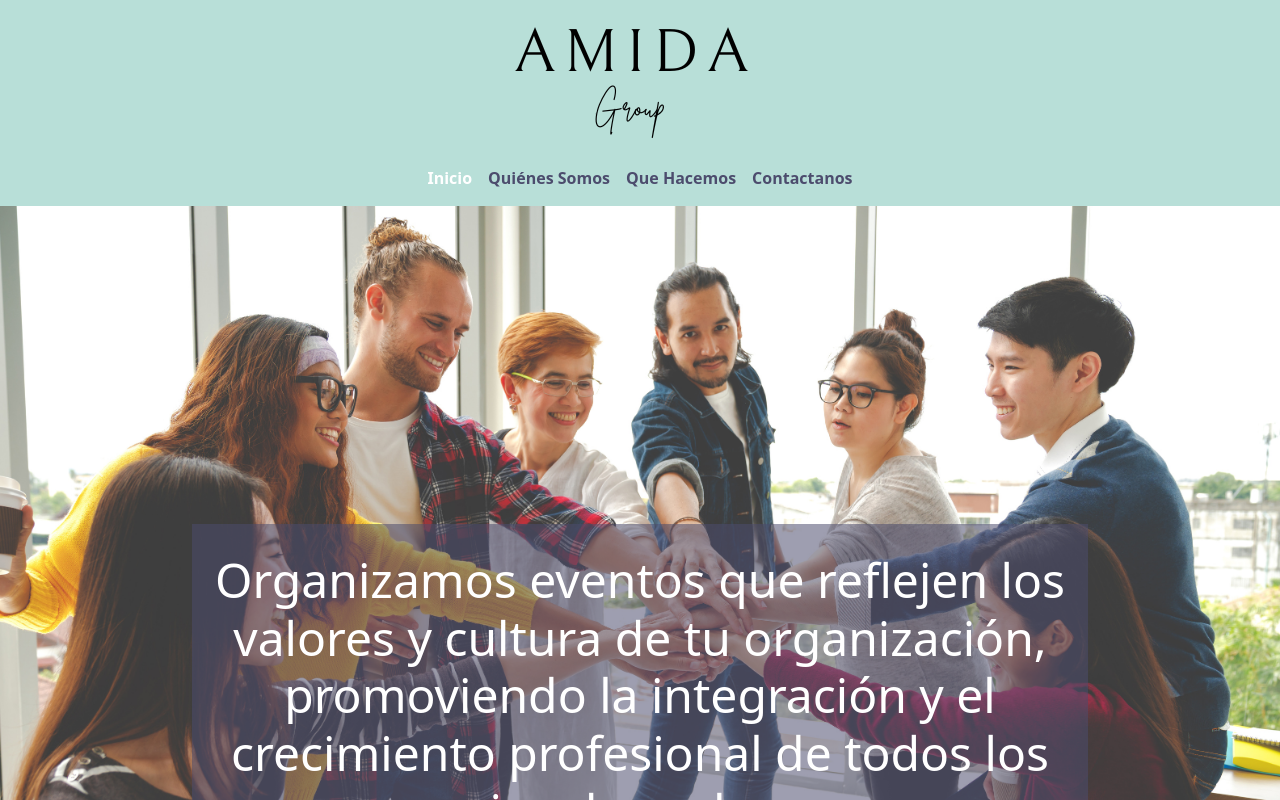
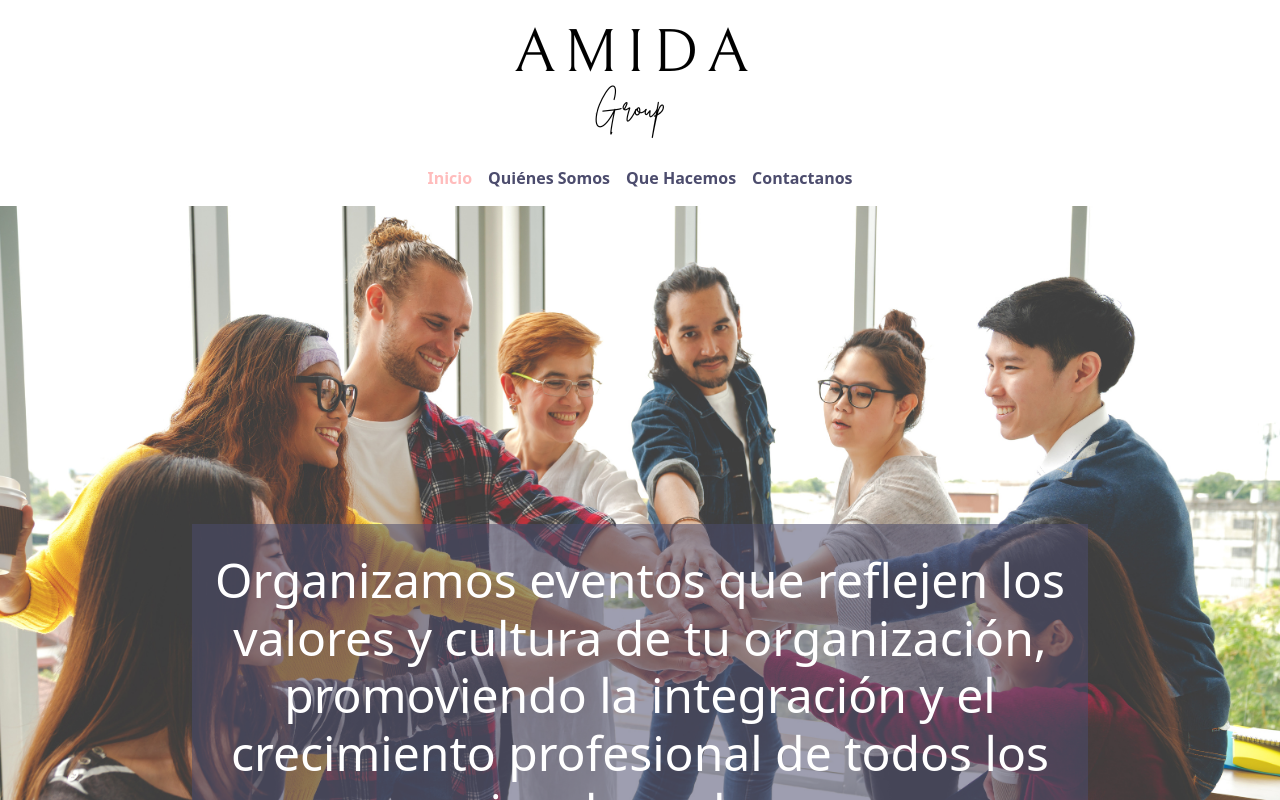
Before and after one commit to franco-buccellato/amida, a React (Create React App) app: page / in a window 1280 px wide. In both pictures the pointer is over the link "Inicio". Shown: the top 800 px of the page. Built offline with nearby package versions, Linux system fonts and the light colour scheme.

Commit message:
Fondo blanco

```diff
--- a/src/componentes/Encabezado/Encabezado.css
+++ b/src/componentes/Encabezado/Encabezado.css
@@ -1,5 +1,6 @@
 .navBar {
     background-color: var(--color-1);
+    background-color: var(--blanco);
 }
 
 .container-nav {
@@ -17,7 +18,7 @@
 }
 
 .navLink:hover {
-    color: var(--blanco) !important;
+    color: var(--color-4) !important;
 }
 
 .logo-inicial {
```
